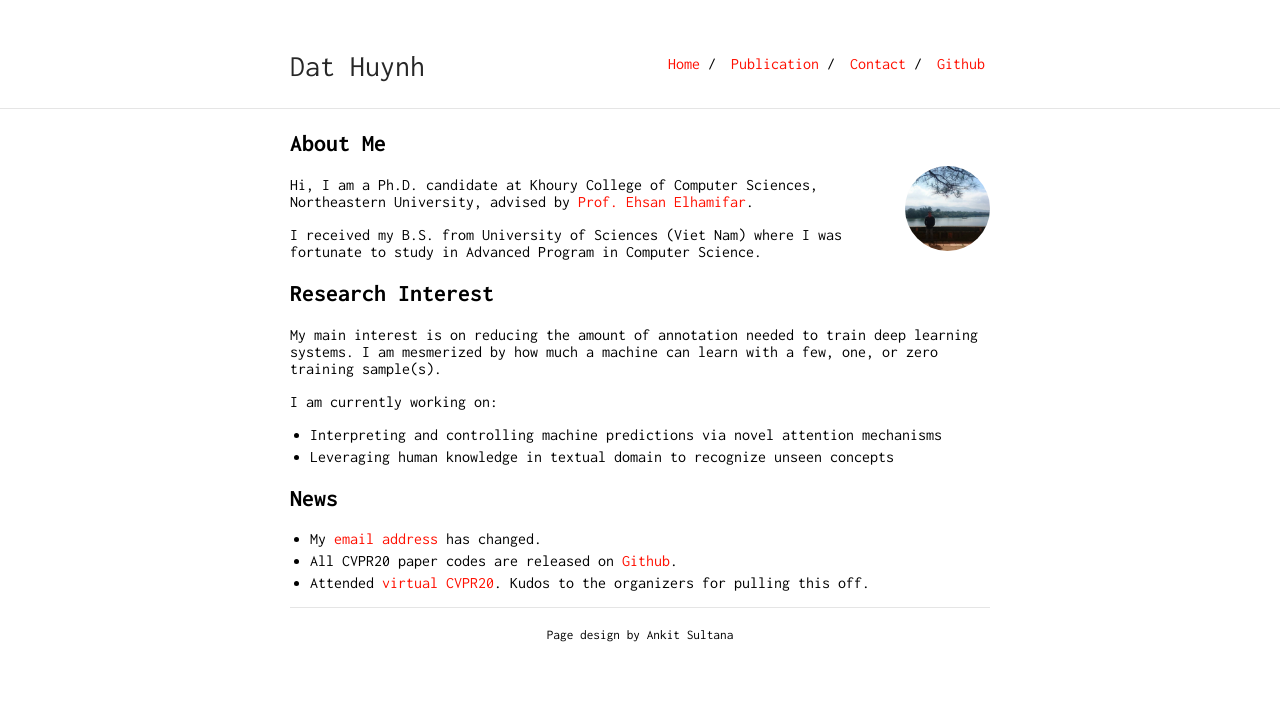
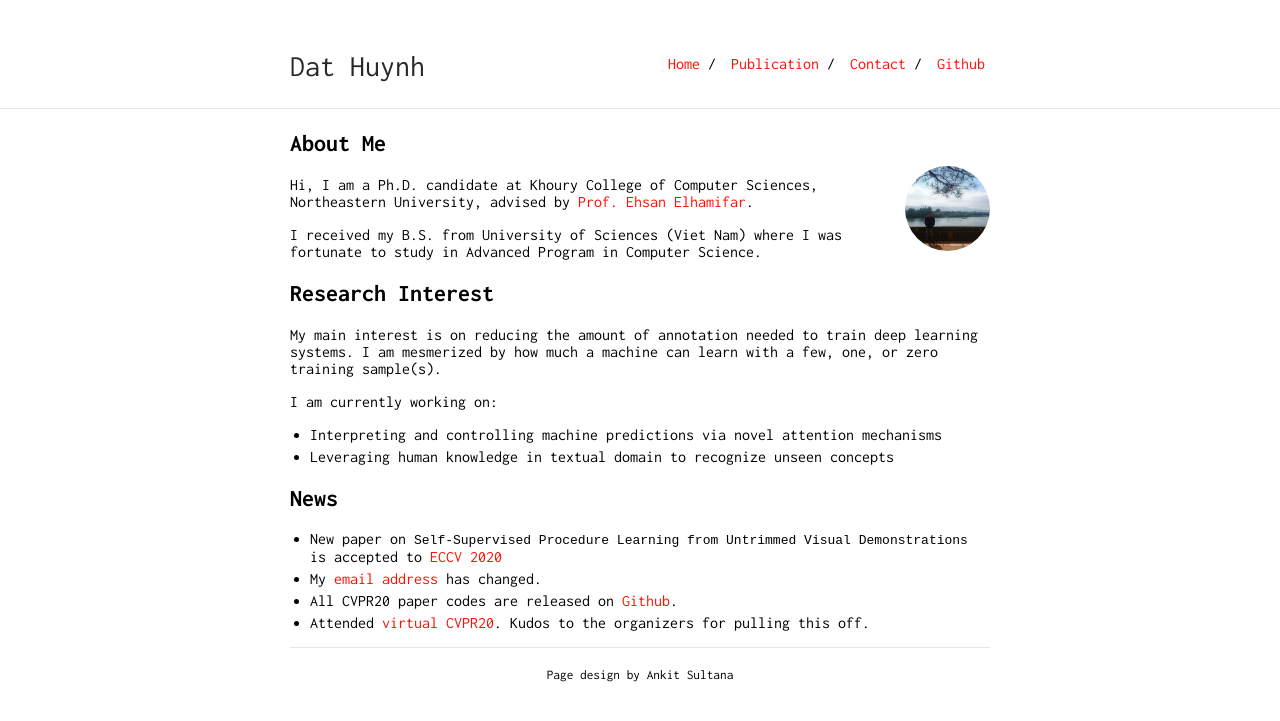
Before and after one commit to ZiweiXU/hbdat.github.io, a Jekyll site: the page built from index.md, in a window 1280 px wide. Shown: the top 721 px of the page. Built offline with Jekyll 4.4.1, drawn with Linux system fonts in a browser that asks for light colours.

Commit message:
update news

````diff
--- a/index.md
+++ b/index.md
@@ -20,6 +20,7 @@ I am currently working on:
 + Leveraging human knowledge in textual domain to recognize unseen concepts
 
 ## News
++ New paper on ```Self-Supervised Procedure Learning from Untrimmed Visual Demonstrations``` is accepted to [ECCV 2020](https://eccv2020.eu/)
 + My [email address](https://hbdat.github.io/contact) has changed.
 + All CVPR20 paper codes are released on [Github](https://github.com/hbdat).
 + Attended [virtual CVPR20](http://cvpr2020.thecvf.com/). Kudos to the organizers for pulling this off.
````
